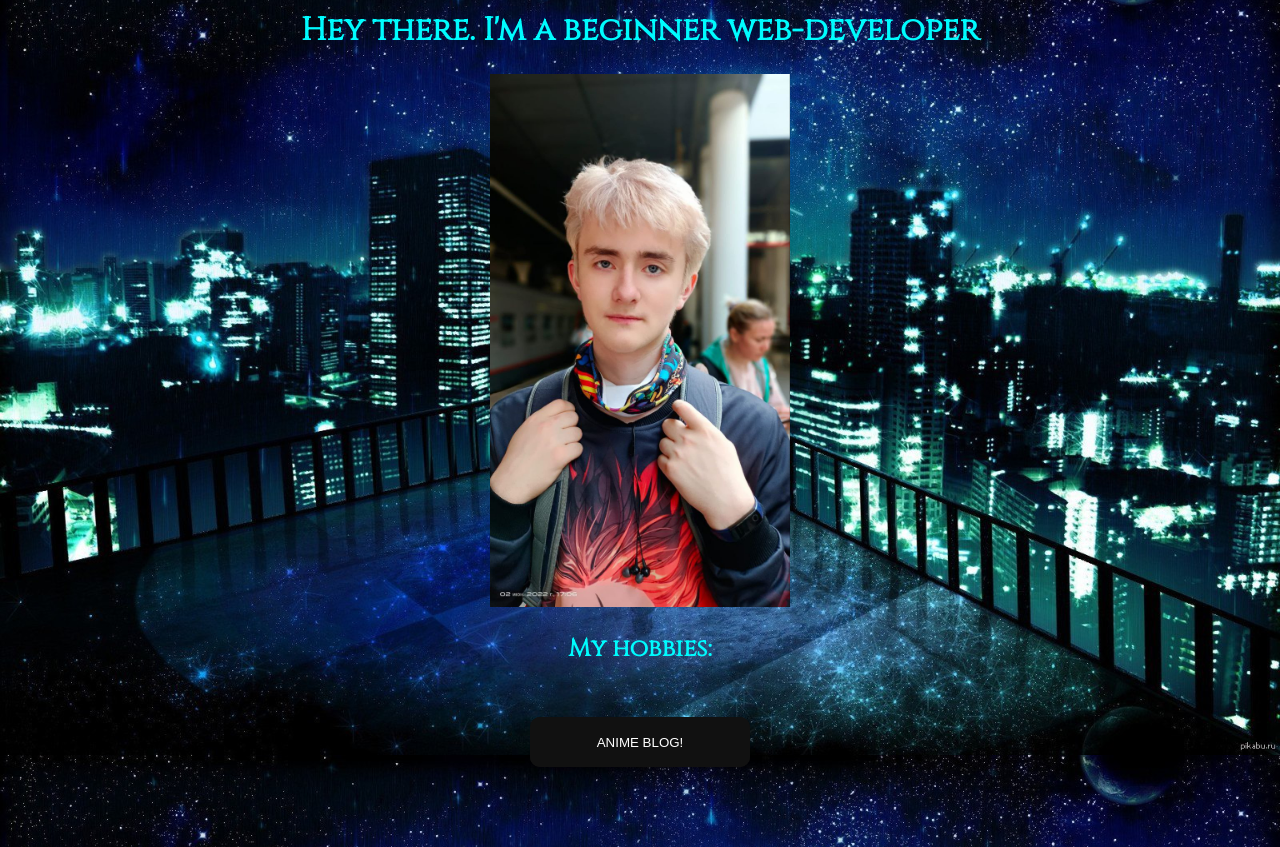
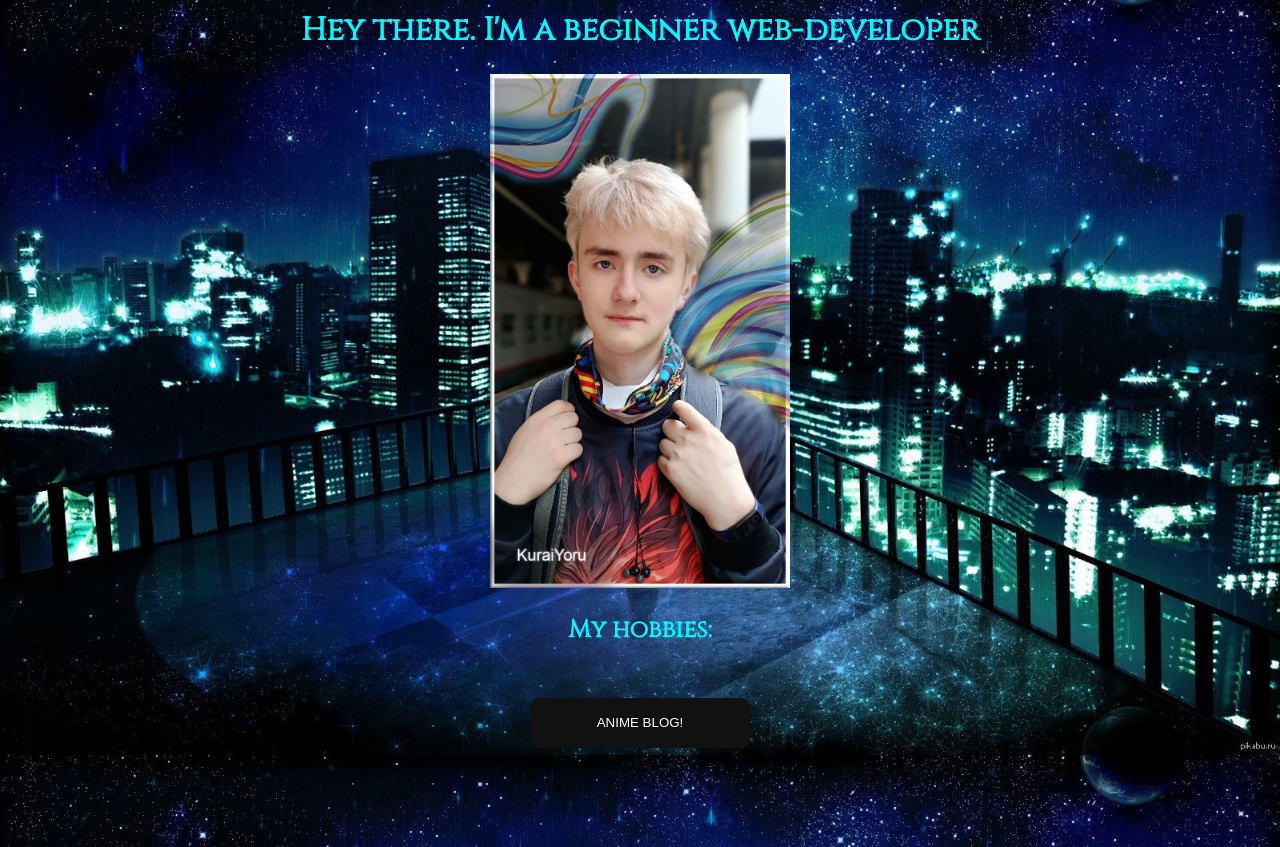
Before and after one commit to KuraiYoru/Personal-site, a Django app: page / in a window 1280 px wide. Shown: the part 45-892 px from the top of the page. Run offline with Django 4.2, Linux system fonts and the light colour scheme; data that the repository does not hold is empty.

Commit message:
new photo

```diff
--- a/portfolio/templates/portfolio/home.html
+++ b/portfolio/templates/portfolio/home.html
@@ -8,7 +8,7 @@
 
 <div class="main">
   <h1>Hey there. I'm a beginner web-developer</h1>
-  <img src="{% static 'portfolio/Markus.jpg' %}" alt="" style="width: 300px">
+  <img src="{% static 'portfolio/Mark123.jpg' %}" alt="" style="width: 300px">
   <h2>My hobbies: </h2>
 
     {% for project in projects %}
```
Also changed, not shown: portfolio/templates/portfolio/Mark123.jpg (added).
